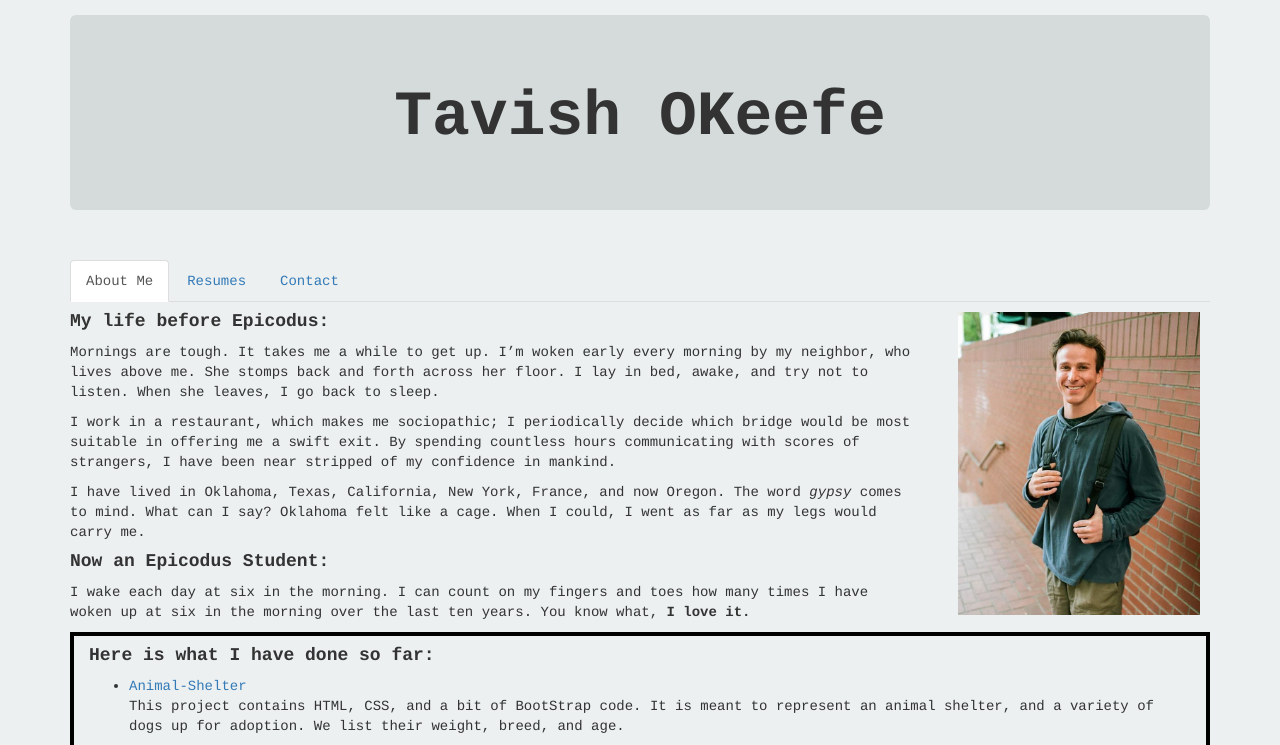
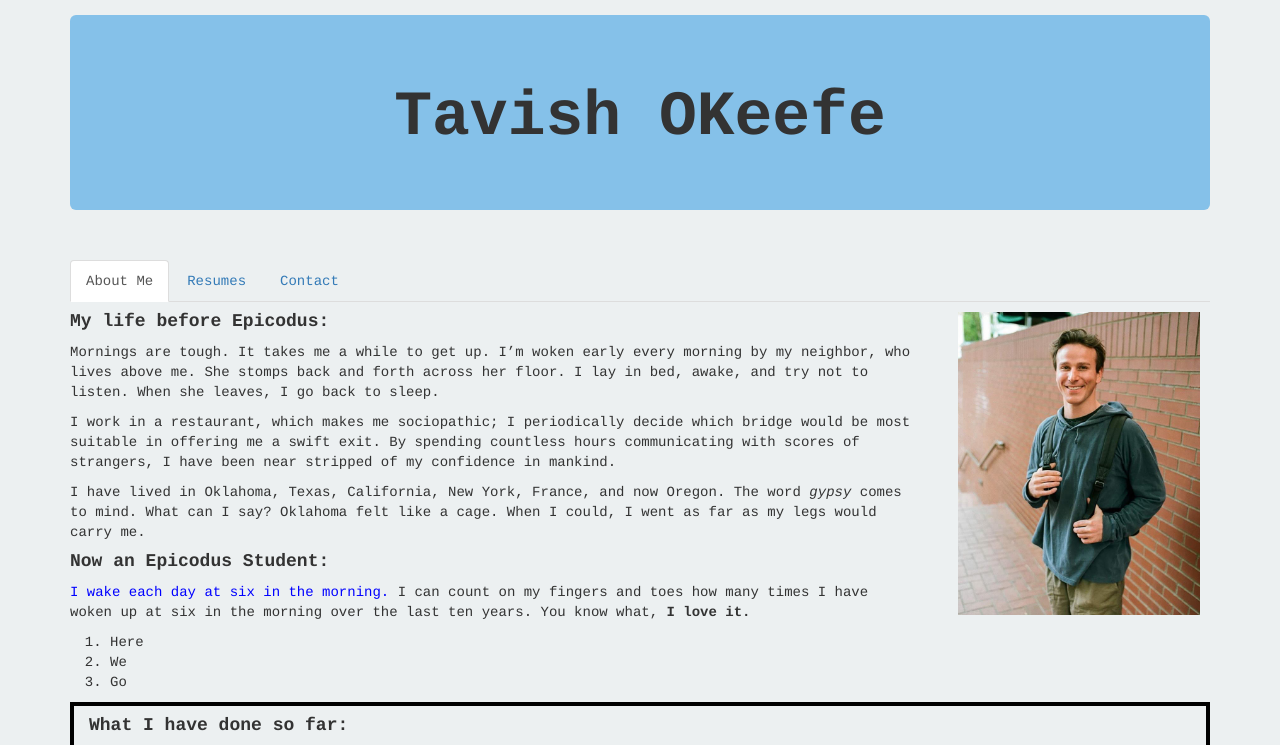
Before and after one commit to TavishOKeefe/Portfolio-Webpage, a plain HTML site: page index.html in a window 1280 px wide. Shown: the top 745 px of the page. Drawn offline with nearby package versions, Linux system fonts and the light colour scheme.

Commit message:
add ol and span.

```diff
--- a/css/styles.css
+++ b/css/styles.css
@@ -37,7 +37,7 @@ body {
 }
 
 .jumbotron {
-  background-color:  #D5DBDB;
+  background-color:  #85C1E9;
 }
 
 .resume {
@@ -50,3 +50,7 @@ body {
   float: right;
   width:20%
 }
+
+.special {
+  color: blue;
+}
--- a/index.html
+++ b/index.html
@@ -18,9 +18,7 @@
       </ul>
 
       <div class="row">
-
         <div class="col-md-9">
-
           <h4><strong>My life before Epicodus:</strong></h4>
 
           <p>Mornings are tough. It takes me a while to get up. I’m woken early every morning by my neighbor, who lives above me. She stomps back and forth across her floor. I lay in bed, awake, and try not to listen. When she leaves, I go back to sleep.</p>
@@ -31,17 +29,22 @@
 
           <h4><strong>Now an Epicodus Student:</strong></h4>
 
-          <p>I wake each day at six in the morning. I can count on my fingers and toes how many times I have woken up at six in the morning over the last ten years. You know what, <strong>I love it.</strong></p>
+          <p><span class="special">I wake each day at six in the morning.</span> I can count on my fingers and toes how many times I have woken up at six in the morning over the last ten years. You know what, <strong>I love it.</strong></p>
+
+          <ol>
+            <li>Here</li>
+            <li>We</li>
+            <li>Go</li>
+          </ol>
+
         </div>
-
         <div class="col-md-3">
             <img src="img/Tavish1.jpg" alt="Picture of Tavish">
         </div>
-
       </div>
 
       <div class="projects">
-        <h4><strong>Here is what I have done so far:</strong></h4>
+        <h4><strong>What I have done so far:</strong></h4>
         <ul>
           <li><a href="https://github.com/TavishOKeefe/Animal-Shelter">Animal-Shelter</a></li>
             <p>This project contains HTML, CSS, and a bit of BootStrap code. It is meant to represent an animal shelter, and a variety of dogs up for adoption. We list their weight, breed, and age.</p>
```
